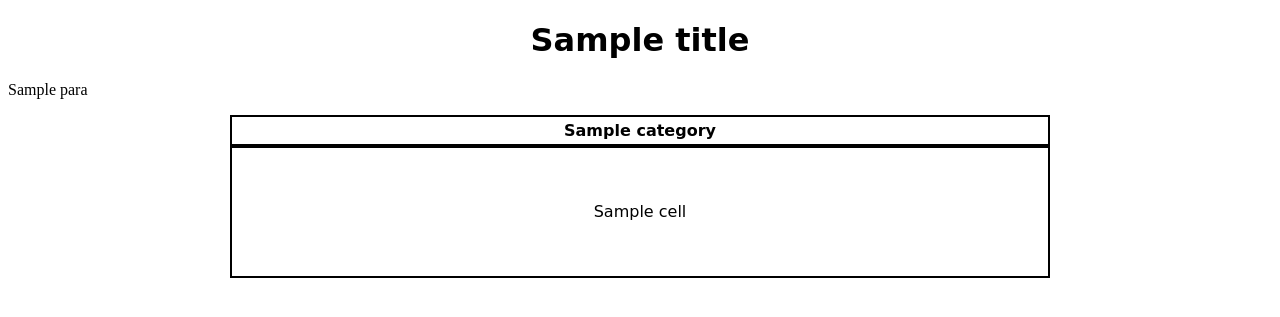
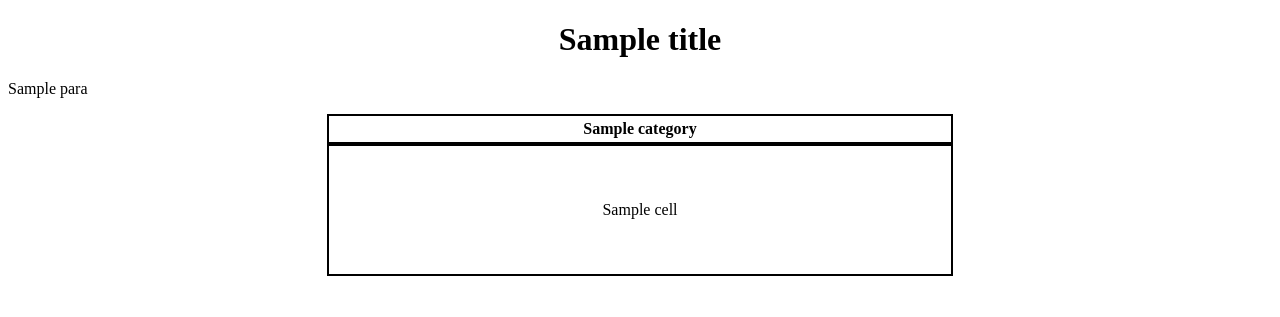
Before and after one commit to leingang/humanbingo, a Python web app: template humanbingo/templates/card_tpl.html in a window 1280 px wide. Shown: the top 317 px of the page. Run offline with Jinja, Linux system fonts and the light colour scheme; the template is opened without the code that fills it: most values are stand-ins (such as "Sample title", 1, 10 or a date in 2020).

Commit message:
Replace font
Montserrat is the official open font of NYU

```diff
--- a/humanbingo/templates/card_tpl.html
+++ b/humanbingo/templates/card_tpl.html
@@ -8,7 +8,7 @@
 
       h1 {
         text-align: Center;
-	      font-family: "Comic Sans MS"
+	      font-family: "Montserrat"
       }
 
       table#bingoCard {
@@ -21,7 +21,7 @@
         border: 2px solid black;
         width: 20%;
         text-align: center;
-        font-family: "Comic Sans MS";
+        font-family: "Montserrat";
         padding: 4px;
       }
 
```
